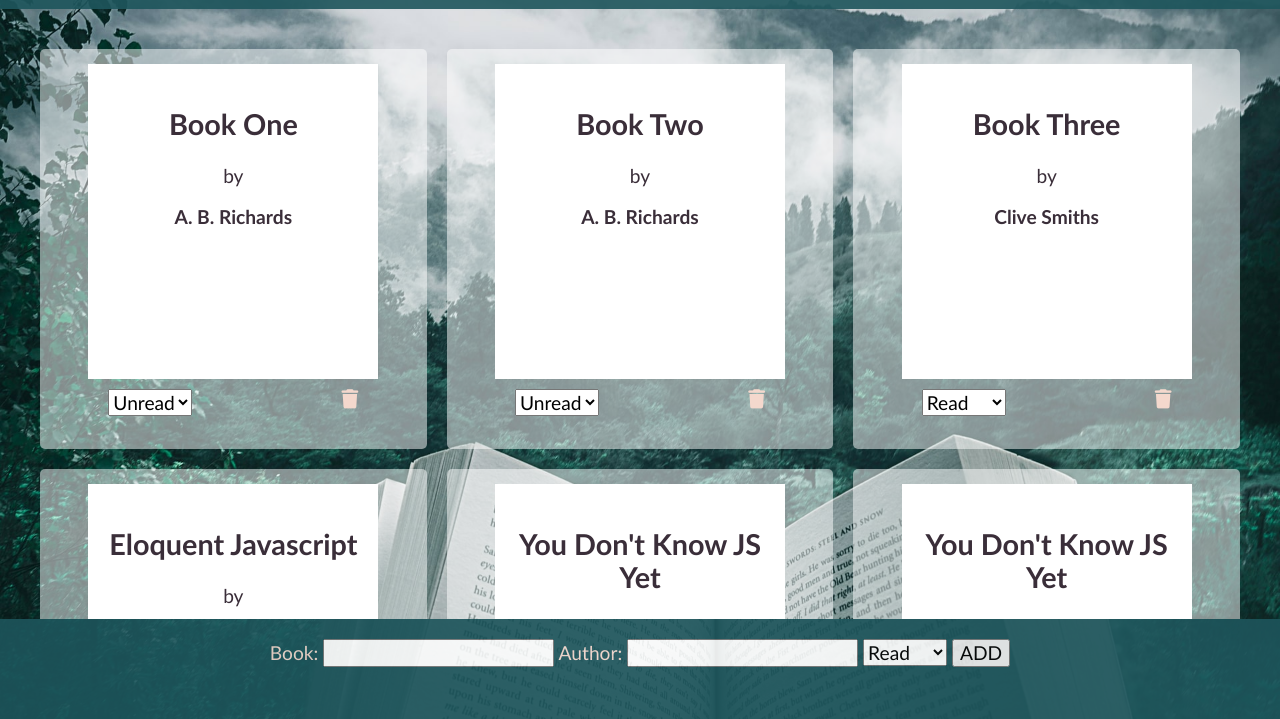
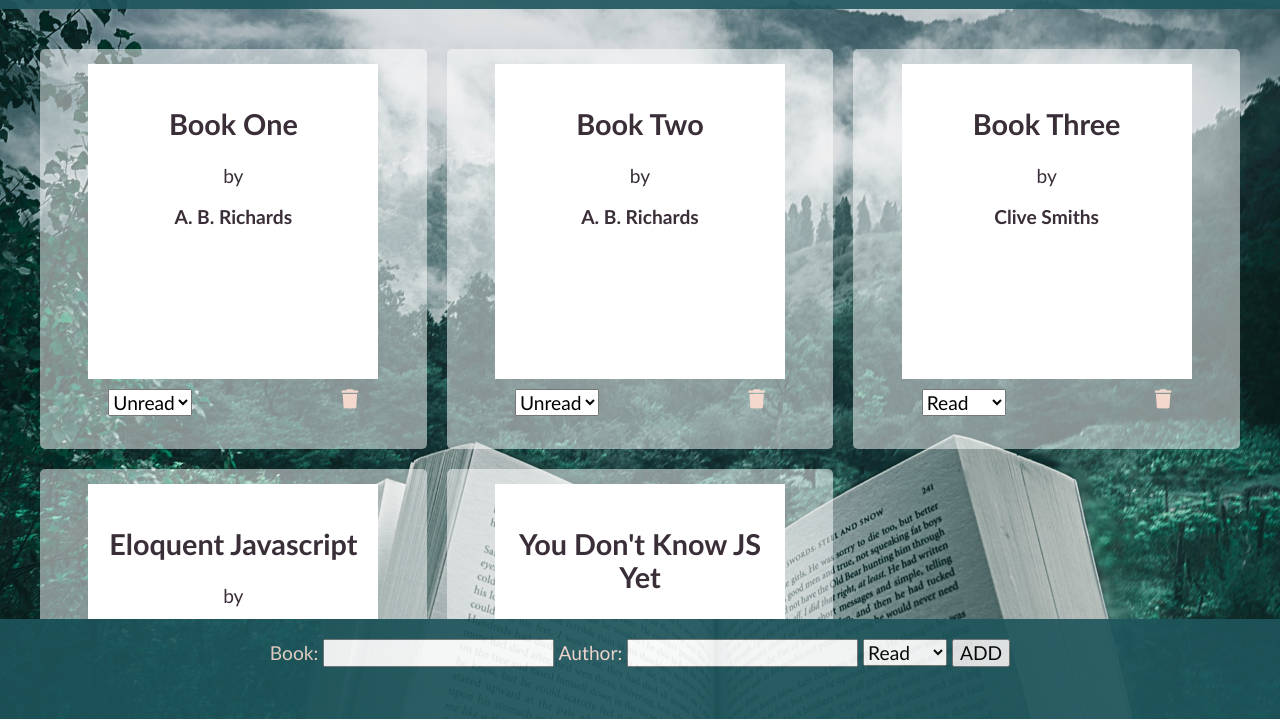
Before and after one commit to courses2022/Odin-Library, a plain HTML site: page index.html in a window 1280 px wide. Shown: the part 81-800 px from the top of the page. Drawn offline with Linux system fonts and the light colour scheme.

Commit message:
change button type

```diff
--- a/index.html
+++ b/index.html
@@ -26,7 +26,7 @@
                 <option value="Read">Read</option>
                 <option value="Unread">Unread</option>
             </select>
-            <button class="addButton" onclick="addBook()">ADD</button>
+            <button type="button" class="addButton" onclick="addBook()">ADD</button>
         </form>
     </div>
 </body>
--- a/script.js
+++ b/script.js
@@ -87,7 +87,7 @@ function addBook(){
     let bookName = document.querySelector("#bookname").value;
     let bookAuthor = document.querySelector("#bookauthor").value;
     let readStatus = document.querySelector("#readstatus").value;
-    let book = new Book(bookName, bookAuthor, 0, readStatus);
+    let book = new Book(bookName, bookAuthor, 10, readStatus);
     document.querySelector(".main").innerHTML = "";
     Library.addBookToLibrary(book);
     init();
@@ -131,28 +131,7 @@ function init() {
       }
       root.appendChild(el);
   });
-  let el = dom_utils.createEl({
-    type:'div',
-    className:'card',
-    innerHTML:`<div class="inner">
-    <h2>You Don't Know JS Yet</h2>
-    <p>by</p>
-    <p><strong>Kyle Simpson</strong></p>
-</div>
-<div class="bookOptions">
-    <select name="bookRead">
-        <option value="Read">Read</option>
-        <option value="Unread">Unread</option>
-      </select>
-      <i class="fa fa-trash" aria-hidden="true"></i>
-</div>`,
-    attrs:{
-      dataFoo:'bar',
-      dataBaz:'garply',
-      onclick:'changeColor(this);'
-    }
-  });
-  root.appendChild(el);
+
 }
 
 init();
```
